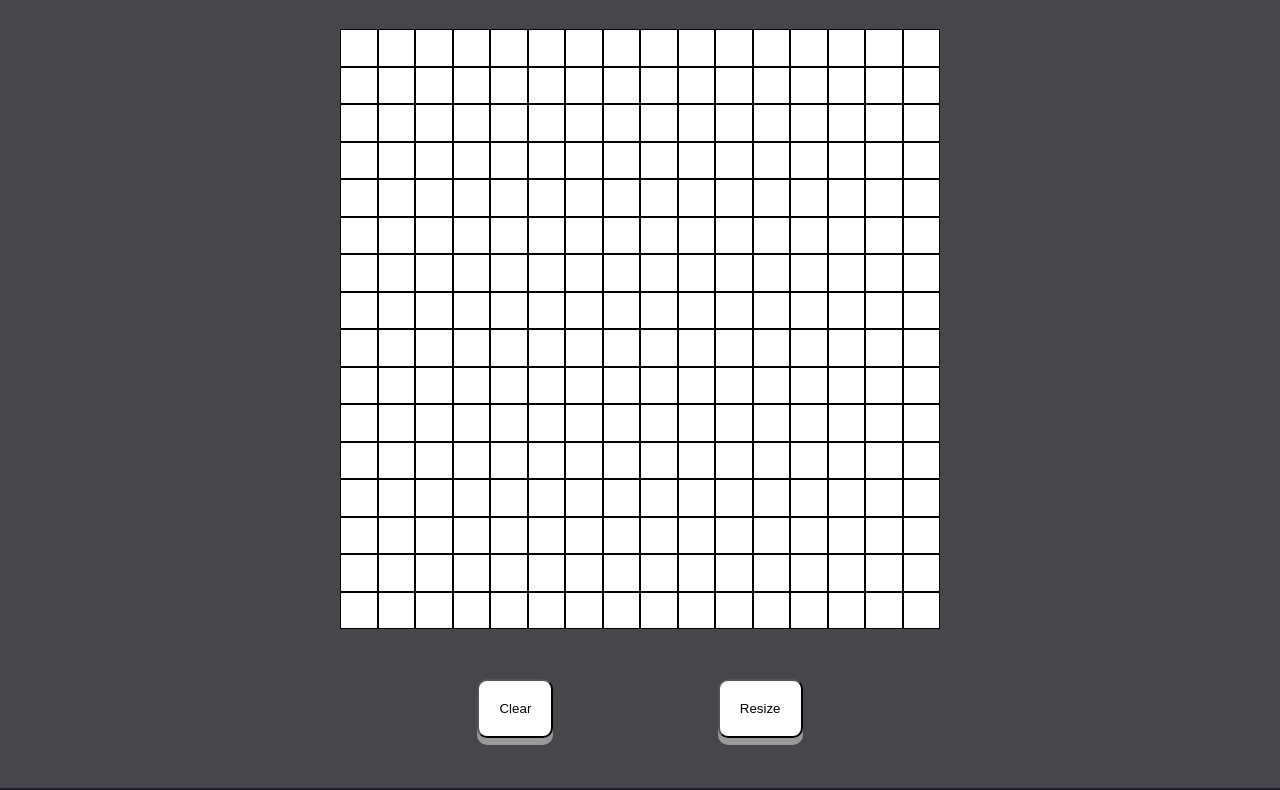
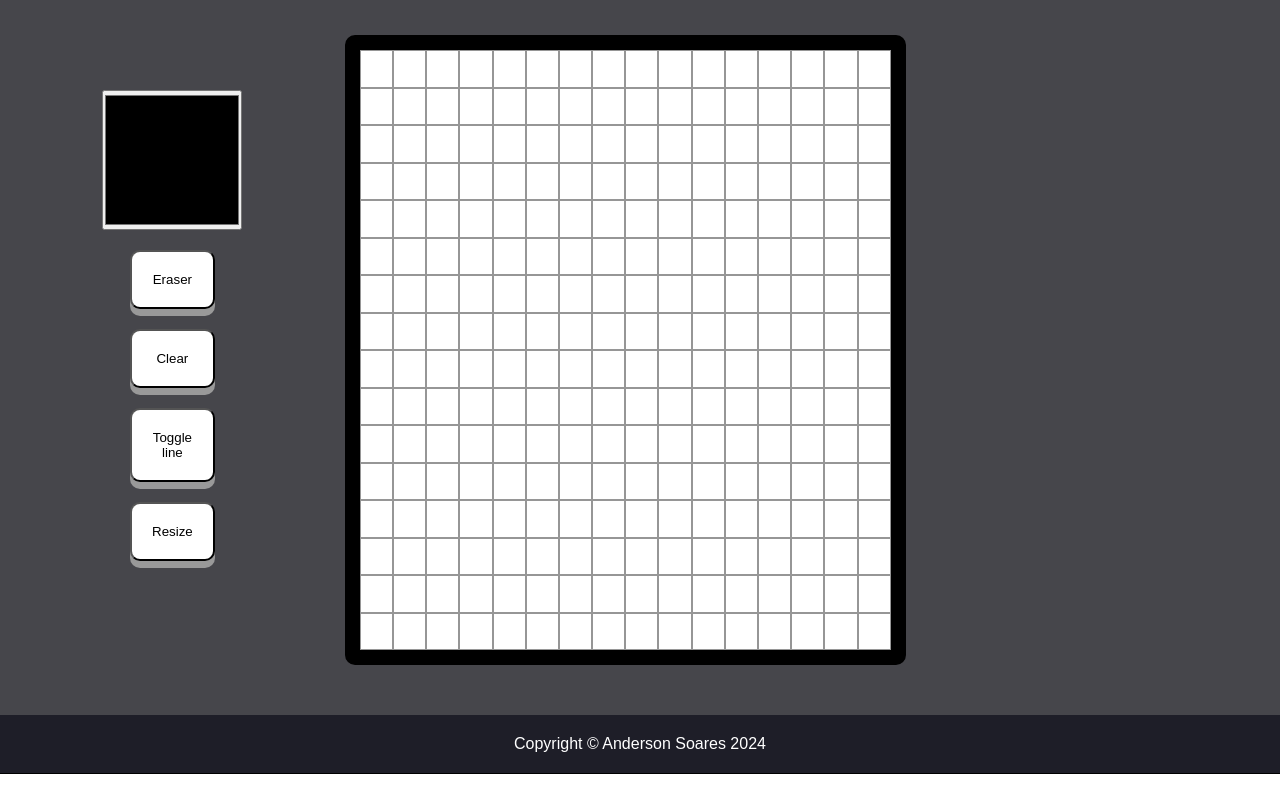
Before and after one commit to Anderson-Soaress/odin-etch-a-sketch, a plain HTML site: page index.html in a window 1280 px wide. Shown: the part 177-967 px from the top of the page. Drawn offline with Linux system fonts and the light colour scheme; a web font is replaced by a local one.

Commit message:
feat: Add new buttons and litlle css change.

```diff
--- a/index.html
+++ b/index.html
@@ -12,15 +12,21 @@
     <div class="header">
         <h1>Etch a sketch</h1>
     </div>
-    <div class="container">
+    <div class="section">
         <h2>Draw!!</h2>
-        <!-- Javascript DOM is here -->
-        <div class="buttons">
-            <button class="clearButton">Clear</button>
-            <button class="resizeButton">Resize</button>
-        </div>
+        <div class="flexContainer">
+            <!-- Javascript DOM is here -->
+            <div class="buttons">
+                <div><input type="color" id="inputColor"> </div>
+                <button class="eraserButton">Eraser</button>
+                <button class="clearButton">Clear</button>
+                <button class="toggleLineButton">Toggle line</button>
+                <button class="resizeButton">Resize</button>
+            </div>
+            <div class="centralizer"></div> <!-- Just to centralize the grade(probaly not the best way)-->
+    </div>
+    </div>
 
-    </div>
     <div class="footer">
         <p>Copyright © Anderson Soares 2024</p>
     </div>
--- a/javascript.js
+++ b/javascript.js
@@ -1,5 +1,5 @@
 function game(){
-    const container = document.querySelector(".container");
+    const container = document.querySelector(".flexContainer");
     let containerLine;
     let lineItem;
 
@@ -20,16 +20,43 @@ function game(){
         }
     }
 
+    let color = "black";
+
+    let inputColor = document.querySelector("#inputColor");
+    inputColor.addEventListener("change", () => {
+        color = inputColor.value;
+    })
+
+    const eraserButton = document.querySelector(".eraserButton");
+    eraserButton.addEventListener("click", () => {
+        color = "white";
+    })
+
     const containerItens = document.querySelectorAll(".lineItem");
     containerItens.forEach(lineItem => lineItem.addEventListener("mouseover", () => {
-        lineItem.style.backgroundColor = "black";
+        lineItem.style.backgroundColor = color;
     }))
 
     const clearButton = document.querySelector(".clearButton");
     clearButton.addEventListener("click", () => {
         const containerItens = document.querySelectorAll(".lineItem");
-        containerItens.forEach(lineItem => lineItem.style.backgroundColor = "white")
+        containerItens.forEach(lineItem => lineItem.style.backgroundColor = "white");
 
+    })
+
+    let lineOn = true;
+
+    const toggleLineButton = document.querySelector(".toggleLineButton");
+    toggleLineButton.addEventListener("click", () => {
+        if(lineOn){
+            const containerItens = document.querySelectorAll(".lineItem");
+            containerItens.forEach(lineItem => lineItem.style.border = "none");
+            lineOn = false;
+        } else {
+            const containerItens = document.querySelectorAll(".lineItem");
+            containerItens.forEach(lineItem => lineItem.style.border = "1px solid rgb(150, 150, 150)");
+            lineOn = true;
+        }
     })
 
     const resizeButton = document.querySelector(".resizeButton");
--- a/style.css
+++ b/style.css
@@ -12,14 +12,23 @@
     padding:20px;
 }
 
-.container{
+.section{
     background-color: rgb(70, 70, 75);
+    padding: 50px;
+    text-align: center;
+    font-size: 20px;
+}
+
+.flexContainer{
     display: flex;
     justify-content: center;
     align-items: center;
-    flex-direction: column;
-    padding: 50px;
     gap:50px;
+}
+
+.centralizer{
+    order:3;
+    width: 310px;
 }
 
 .grade{
@@ -28,6 +37,9 @@
     height: 600px;
     padding: 0px;
     background-color: white;
+    border: solid 15px black;
+    border-radius: 10px;
+    margin-top: 50px;
 }
 
 .containerLine{
@@ -37,15 +49,22 @@
 }
 
 .lineItem{
-    border : 1px solid black;
+    border : 1px solid rgb(150, 150, 150);
     flex : 1;
 }
 
 .buttons{
-    order :3;
+    display: flex;
+    flex-direction: column;
+    gap:20px
 }
 
-.container button{
+#inputColor{
+    width: 140px;
+    height: 140px;
+}
+
+.flexContainer button{
     margin: 0px 80px;
     padding: 20px;
     cursor: pointer;
@@ -55,11 +74,11 @@
     color: black;
 }
 
-.container button:hover{
+.flexContainer button:hover{
     background-color: rgb(230, 230, 230);
 }
 
-.container button:active{
+.flexContainer button:active{
     background-color: rgb(221, 221, 221);
     box-shadow: 0 5px #666;
     transform: translateY(4px);
```
